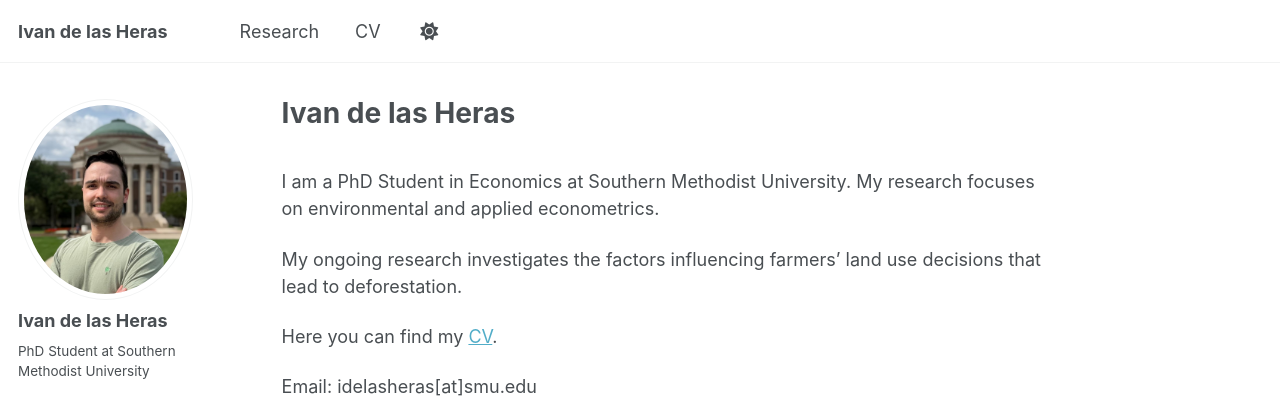
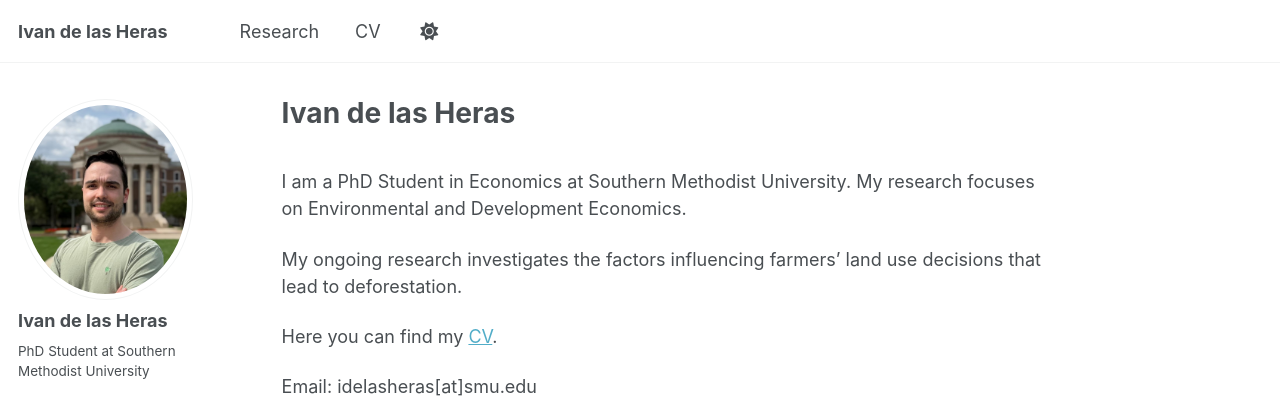
Before and after one commit to ivandelasheras/ivandelasheras.github.io, a Jekyll site: the page built from _pages/about.md, in a window 1280 px wide. Shown: the top 398 px of the page. Built offline with Jekyll 4.4.1, drawn with Linux system fonts in a browser that asks for light colours.

Commit message:
update cv

```diff
--- a/_pages/about.md
+++ b/_pages/about.md
@@ -7,10 +7,10 @@ redirect_from:
   - /about.html
 ---
 <br>
-I am a PhD Student in Economics at Southern Methodist University. My research focuses on environmental and applied econometrics.
+I am a PhD Student in Economics at Southern Methodist University. My research focuses on Environmental and Development Economics.
 
 My ongoing research investigates the factors influencing farmers’ land use decisions that lead to deforestation.
 
-Here you can find my [CV]().
+Here you can find my [CV](https://ivandelasheras.github.io/files/ivandelasheras_cv_english.pdf).
 
 Email: idelasheras\[at\]smu.edu
```
Also changed, not shown: 1 other file.
